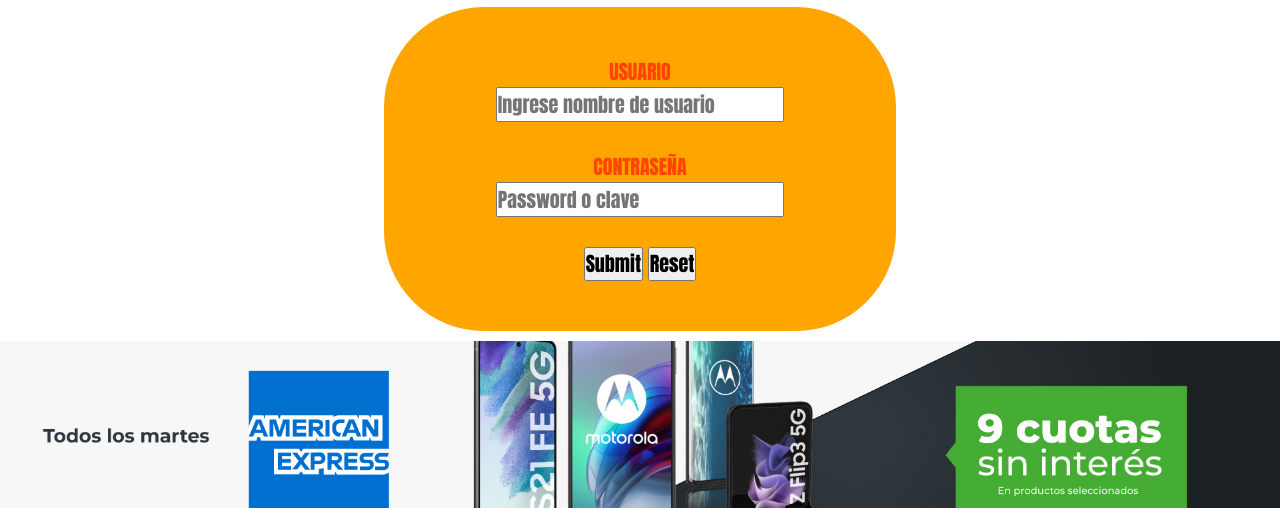
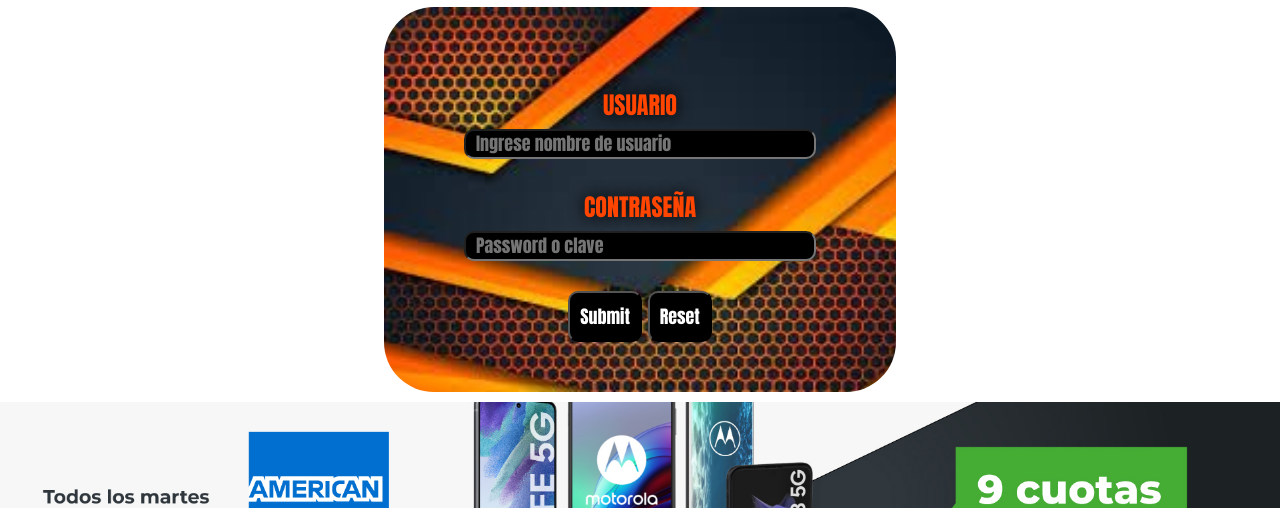
Before and after one commit to 3362agu/phonema, a website: page pages/login.html in a window 1280 px wide. Shown: the part 251-759 px from the top of the page. Drawn offline with nearby package versions, Linux system fonts and the light colour scheme.

Commit message:
Login terminado

```diff
--- a/pages/login.html
+++ b/pages/login.html
@@ -75,15 +75,18 @@
     </header>
 
     <main>
+        <div class="login">
+            <fieldset class="fLogin">
+                <div>
+                    <label for="user">USUARIO</label><br><input type="text" name="user" placeholder="Ingrese nombre de usuario" class="userPass"><br>
+                </div>
+                <div>
+                    <label for="pass">CONTRASEÑA</label><br><input type="text" name="pass" placeholder="Password o clave" class="userPass"><br>
+                </div>
 
-        <div class="login">
-           <label for="user">USUARIO</label><br>
-            <input type="text" name="user" placeholder="Ingrese nombre de usuario" class="userPass"><br><br>
-            <label for="pass">CONTRASEÑA</label><br>
-            <input type="text" name="pass" placeholder="Password o clave" class="userPass"><br><br>
-
-            <input type="submit">
-            <input type="reset">
+                <input type="submit">
+                <input type="reset">
+            </fieldset>
         </div>
 
         <aside class="prom">
--- a/scss/_mediaqueries.scss
+++ b/scss/_mediaqueries.scss
@@ -77,8 +77,9 @@
     }
     /* Main Login */
     main{
-        .login{
+        .fLogin{
             margin: 10px 20%;
+            font-size: large;
         }
     }
 }
@@ -151,8 +152,9 @@
     }
     /* Main Login */
     main{
-        .login{
+        .fLogin{
             margin: 10px 30%;
+            font-size: x-large;
         }
     }
     /* Footer */
--- a/scss/components/_loginMain.scss
+++ b/scss/components/_loginMain.scss
@@ -1,18 +1,31 @@
 /* MAIN DE LOGIN */
 
 main{
-    .login{
+    .fLogin{
+        div{
+            margin: 30px;
+        }
+        background-image: url(../img/bgImgCuatro.jpg);
+        background-size: cover;
         margin: 10px 10%;
-        background-color: orange;
         padding: 50px;
         text-align: center;
         text-justify: center;
-        border-radius: 100px;
+        border-radius: 50px;
         color: orangered;
         font-family: 'Anton', sans-serif;
-        font-size: 20px;
+        text-shadow: 0 0 15px black;
+        font-size: medium;
         .userPass{
-            @include mesures (70%, 35px);
+            @include mesures (100%, 30px);
+        }
+        input{      background-color: black;
+                    color: white;
+                    font-size: large;
+                    border-radius: 10px;
+                    padding: 10px;
+                    font-size: large;
+                    font-family: $font1;
         }
     }
     .prom{
```
Also changed, not shown: css/main.css, img/bgImgCuatro.jpg (added).
